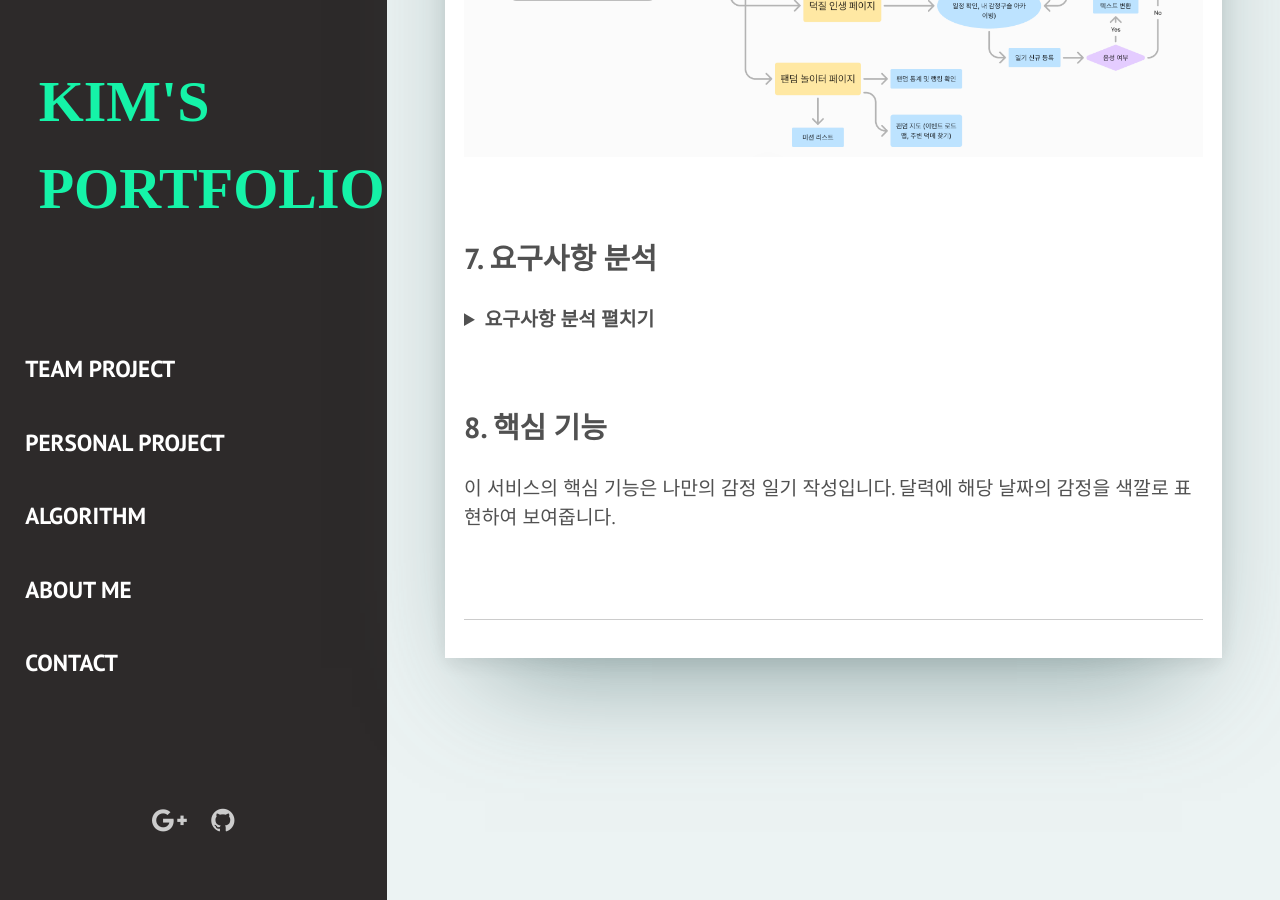
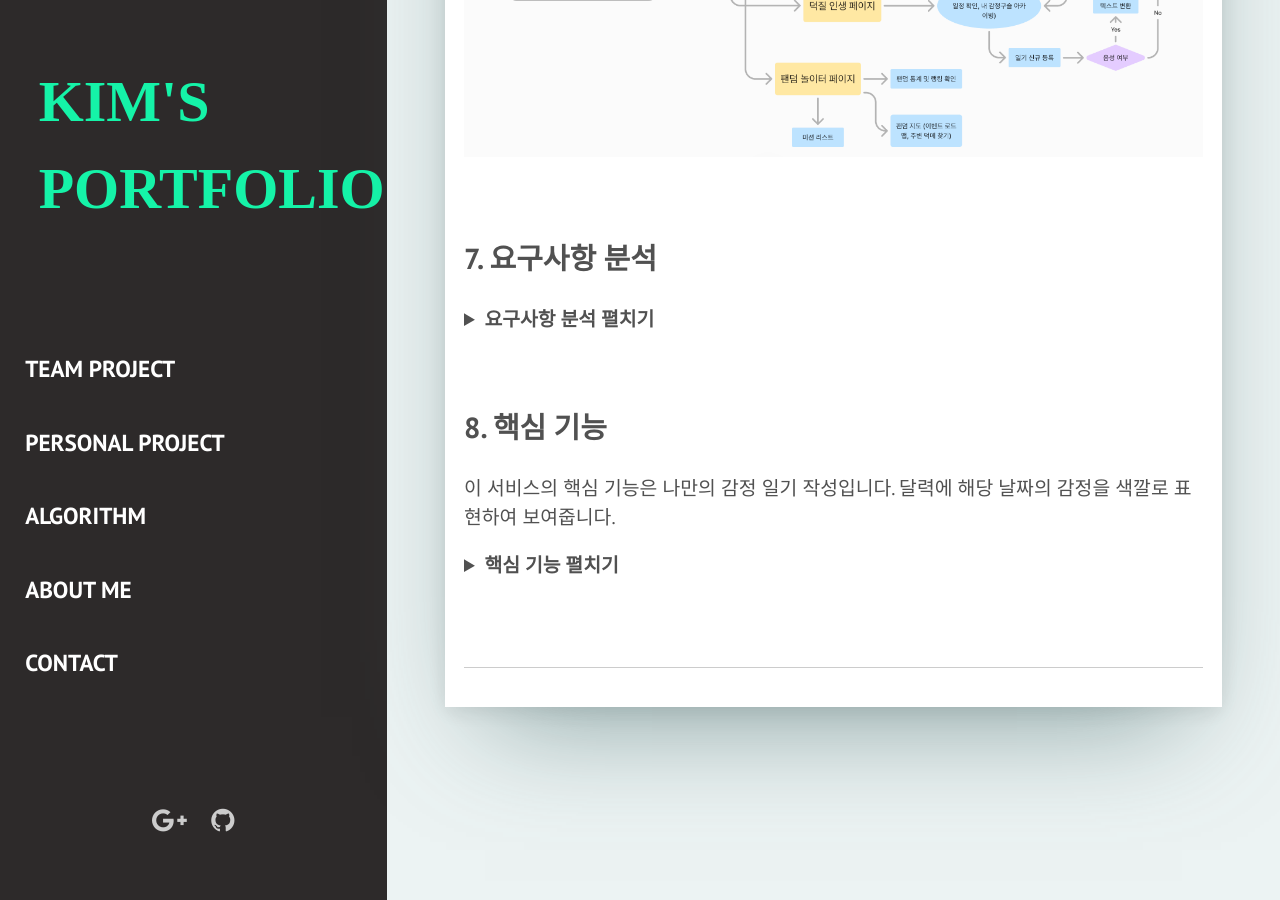
Before and after one commit to kimgusxo/kimgusxo.github.io, a Jekyll site: the page built from _team_projects/lightme.markdown, in a window 1280 px wide and 900 px high, scrolled down 3290 px. Built offline with Jekyll 4.4.1, drawn with Linux system fonts in a browser that asks for light colours; some web fonts are replaced.

Commit message:
팀프로젝트 추가

```diff
--- a/_personal_projects/lotto.markdown
+++ b/_personal_projects/lotto.markdown
@@ -2,7 +2,7 @@
 layout: post
 title:  "Lotto"
 permalink: /lotto/
-img: NovelIsland-thumbNail.png
-date: 2023-12-06 00:00:00 +0900
+img: Lotto-thumbNail.png
+date: 2024-06-06 00:00:00 +0900
 description: (데이터 시각화와 집계 함수 공부용) 로또 데이터 분석 사이트
 ---
--- a/_personal_projects/noticeboard.markdown
+++ b/_personal_projects/noticeboard.markdown
@@ -2,7 +2,7 @@
 layout: post
 title:  "NoticeBoard"
 permalink: /noticeboard/
-img: NovelIsland-thumbNail.png
-date: 2023-12-06 00:00:00 +0900
+img: NoticeBoard-thumbNail.png
+date: 2024-12-06 00:00:00 +0900
 description: (반응형 프로그래밍 공부용) 게시판 사이트
 ---
--- a/_team_projects/lightme.markdown
+++ b/_team_projects/lightme.markdown
@@ -139,7 +139,6 @@ description: (부트캠프 CX 프로젝트) K-POP 팬들을 위한 덕질 어플
 <br>
 
 ## 7. 요구사항 분석
-
 <details>
 <summary><b>요구사항 분석 펼치기</b></summary>
 <div markdown="1">
@@ -167,4 +166,25 @@ description: (부트캠프 CX 프로젝트) K-POP 팬들을 위한 덕질 어플
 이 서비스의 핵심 기능은 나만의 감정 일기 작성입니다.
 달력에 해당 날짜의 감정을 색깔로 표현하여 보여줍니다.
 
+<details>
+<summary><b>핵심 기능 펼치기</b></summary>
+<div markdown="1">
+
+## 7-1.
+<details>
+
+<summary>
+  <b> 보기</b>
+</summary>
+
+<div markdown="1">
+
+![NovelSearch](../assets/img/NovelIsland-NovelSearch.png)
+
+</div>
+</details>
+
+</div>
+</details>
+
 <br>
```
